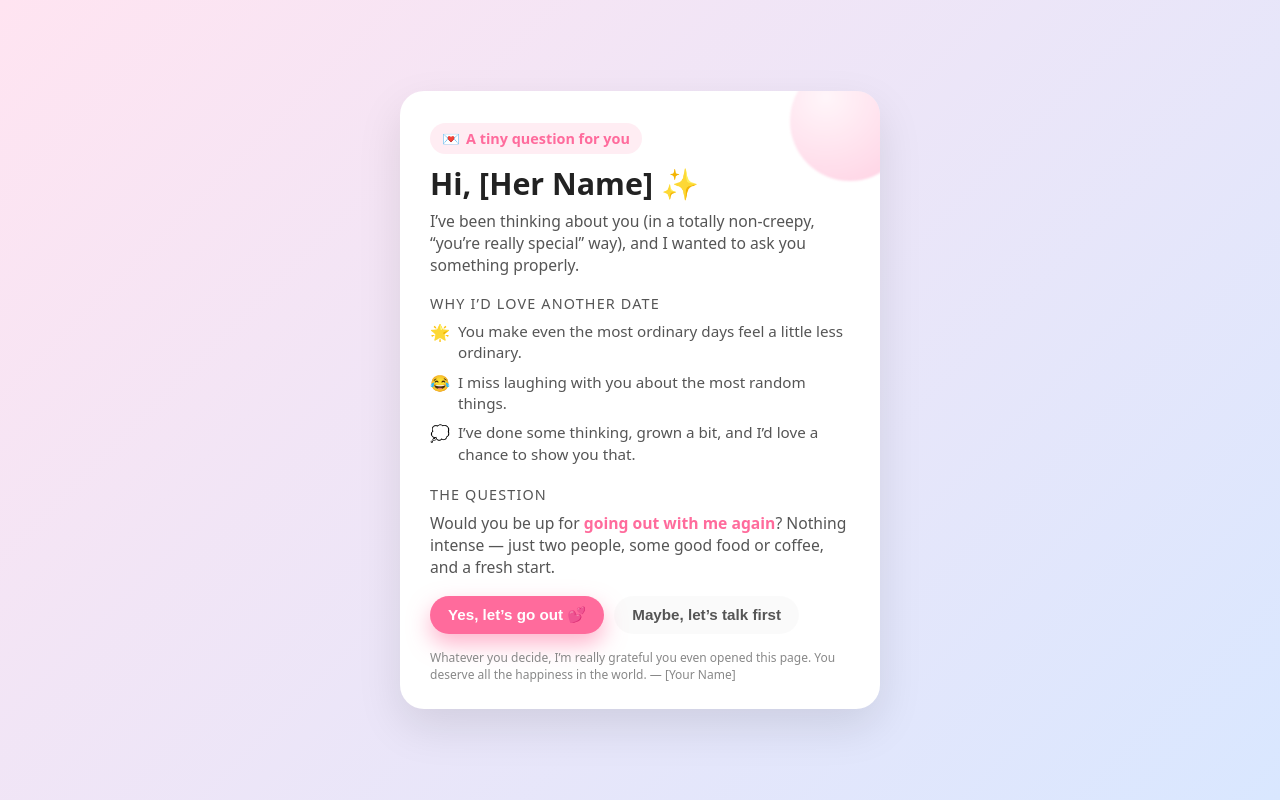
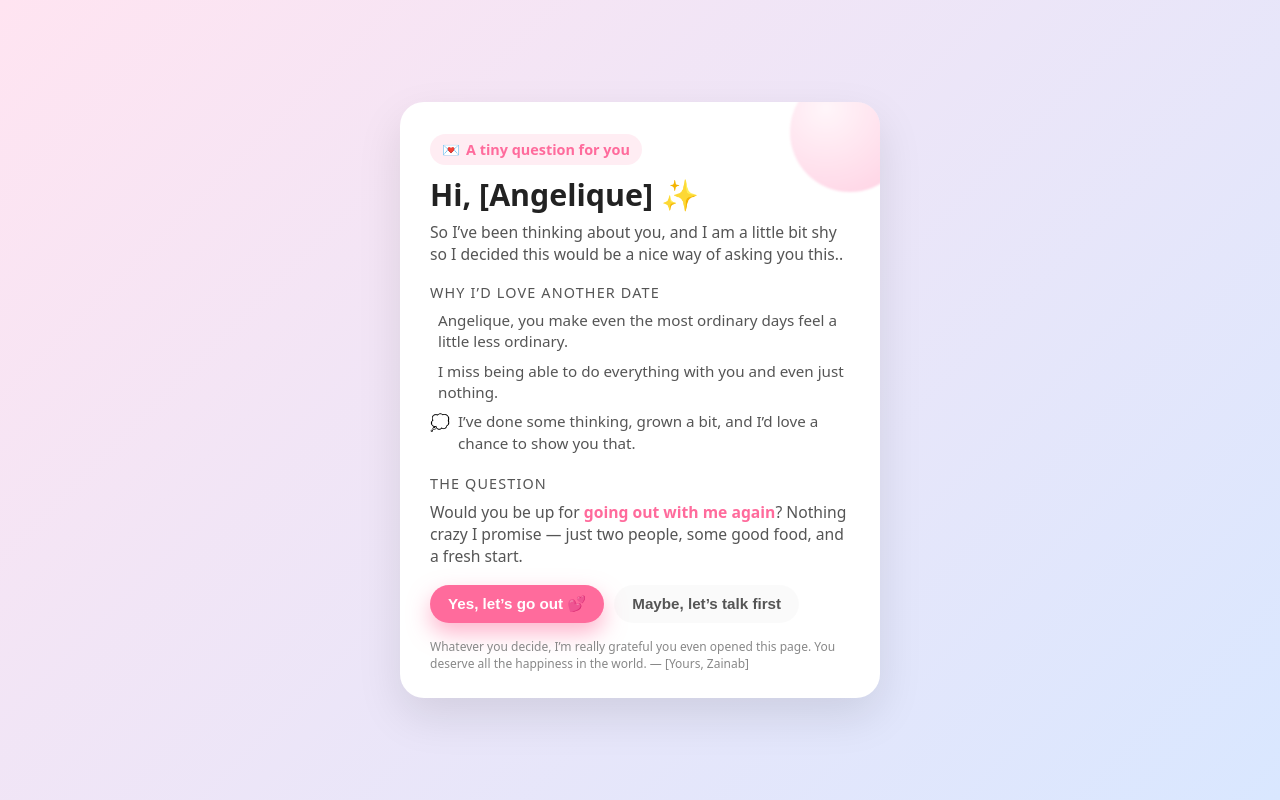
Before and after one commit to zfa01/arequestformyjaan, a plain HTML site: page index.html in a window 1280 px wide. Drawn offline with Linux system fonts and the light colour scheme.

Commit message:
Update index.html

```diff
--- a/index.html
+++ b/index.html
@@ -2,7 +2,7 @@
 <html lang="en">
 <head>
   <meta charset="UTF-8" />
-  <title>Hi, [Her Name] 💌</title>
+  <title>Hi, [Angelique] 💌</title>
   <meta name="viewport" content="width=device-width, initial-scale=1" />
   <style>
     :root {
@@ -235,21 +235,21 @@
       <span>A tiny question for you</span>
     </div>
 
-    <h1>Hi, [Her Name] ✨</h1>
+    <h1>Hi, [Angelique] ✨</h1>
     <p class="subtitle">
-      I’ve been thinking about you (in a totally non-creepy, “you’re really special” way),
-      and I wanted to ask you something properly.
+      So I’ve been thinking about you, and I am a little bit shy so I
+      decided this would be a nice way of asking you this..
     </p>
 
     <p class="section-title">Why I’d love another date</p>
     <ul>
       <li>
-        <span class="bullet">🌟</span>
-        <span>You make even the most ordinary days feel a little less ordinary.</span>
+        <span class="bullet"></span>
+        <span>Angelique, you make even the most ordinary days feel a little less ordinary.</span>
       </li>
       <li>
-        <span class="bullet">😂</span>
-        <span>I miss laughing with you about the most random things.</span>
+        <span class="bullet"></span>
+        <span>I miss being able to do everything with you and even just nothing.</span>
       </li>
       <li>
         <span class="bullet">💭</span>
@@ -261,7 +261,7 @@
     <p class="subtitle">
       Would you be up for
       <span class="highlight">going out with me again</span>?
-      Nothing intense — just two people, some good food or coffee, and a fresh start.
+      Nothing crazy I promise — just two people, some good food, and a fresh start.
     </p>
 
     <div class="button-row">
@@ -277,7 +277,7 @@
 
     <p class="note">
       Whatever you decide, I’m really grateful you even opened this page.
-      You deserve all the happiness in the world. — [Your Name]
+      You deserve all the happiness in the world. — [Yours, Zainab]
     </p>
   </div>
 
@@ -306,20 +306,15 @@
     }
 
     yesBtn.addEventListener("click", () => {
-      showResponse(`
-        <strong>YAY! 🥹💘</strong><br>
-        I am officially smiling at my screen like an idiot.<br><br>
-        Text me when you're free and I’ll plan something cute.
-      `);
-      spawnHearts(18);
+  // Replace +1XXXXXXXXXX with YOUR phone number
+  window.location.href = "sms:+8482397119&body=Yes! I'd love to go out again ❤️";
     });
 
     maybeBtn.addEventListener("click", () => {
-      showResponse(`
-        <strong>Totally okay 💛</strong><br>
-        No pressure at all. If you ever feel like talking or grabbing coffee,
-        I’m here — at your pace, on your terms.
-      `);
+  // MAYBE → opens iMessage with a softer, let's-talk text
+  window.location.href = "sms:+8482397119&body=Maybe :) Let's talk first?";
+});
+
       spawnHearts(6);
     });
   </script>
```
